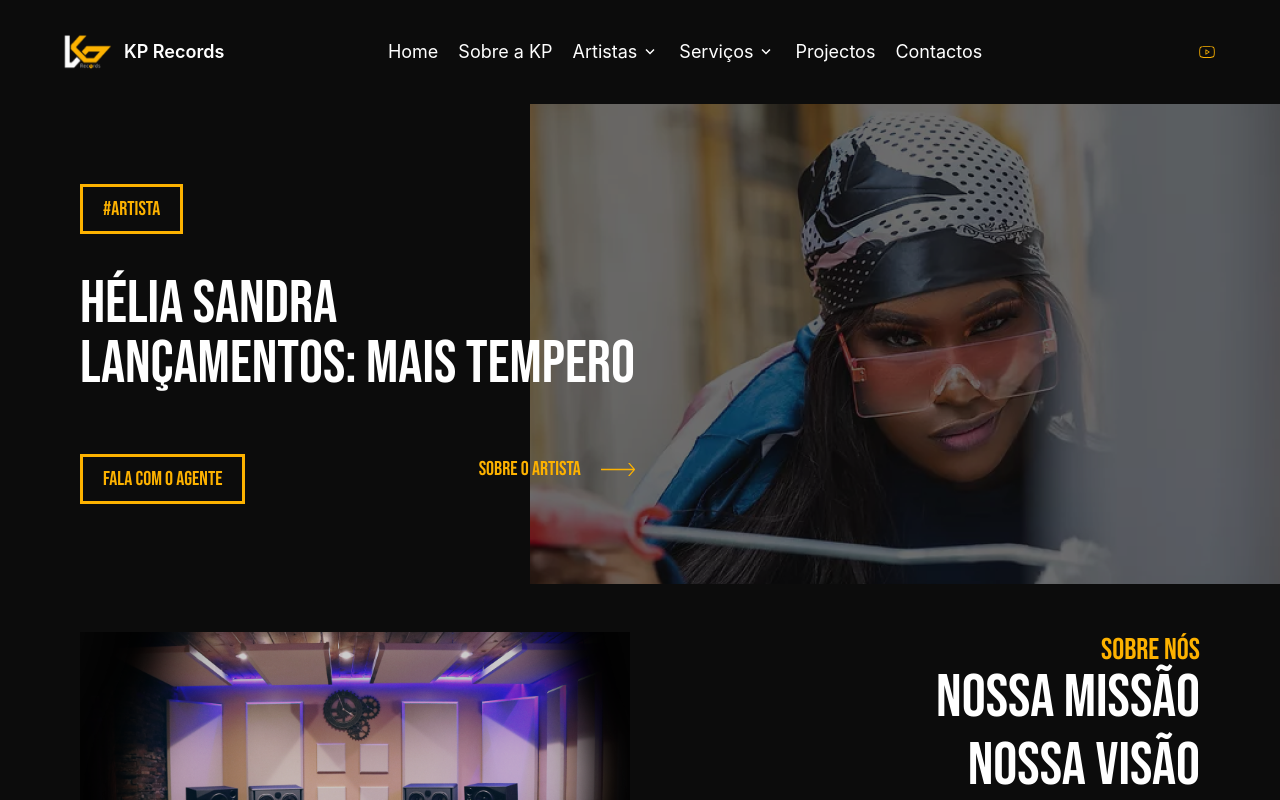
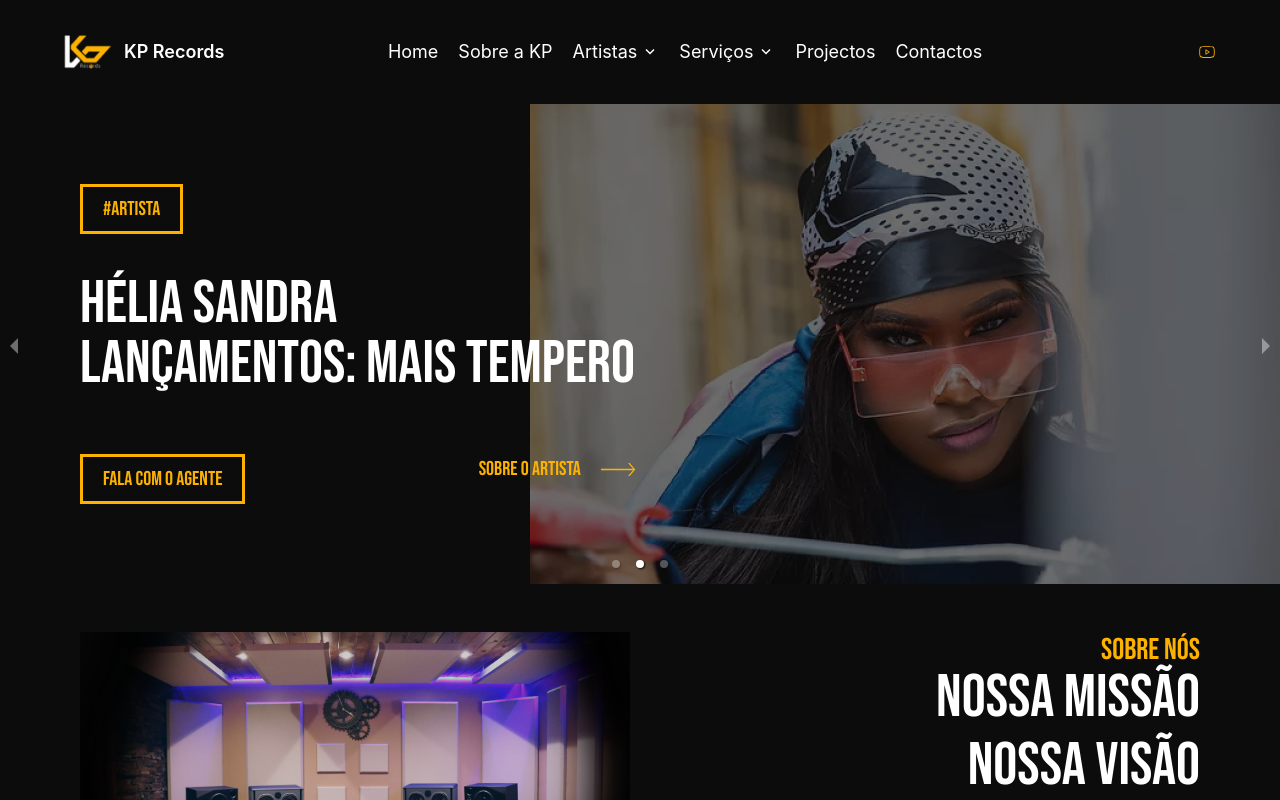
Before and after one commit to AshtonFabby/kprecords, a Next.js app: page / in a window 1280 px wide. Shown: the top 800 px of the page. Built offline with nearby package versions, Linux system fonts and the light colour scheme; some icons are missing.

Commit message:
fixed caurosel

```diff
--- a/package.json
+++ b/package.json
@@ -15,7 +15,7 @@
     "next": "13.0.3",
     "react": "18.2.0",
     "react-dom": "18.2.0",
-    "swiper": "^8.4.4"
+    "react-responsive-carousel": "^3.2.23"
   },
   "devDependencies": {
     "@iconify/react": "^4.0.0",
--- a/pages/components/hero.js
+++ b/pages/components/hero.js
@@ -7,8 +7,10 @@ const Hero = (props) => {
         <div className=" w-max font-bebas border-[3px] border-accent text-accent px-5 py-2 text-xl uppercase">
           #artista
         </div>
-        <h2 className=" font-bebas uppercase text-4xl sm:text-6xl  2xl:text-8xl mt-10">
-          {props.name} <br />
+        <h2 className="font-bebas uppercase text-4xl sm:text-6xl  2xl:text-8xl mt-10 text-start">
+          {props.name}
+        </h2>
+        <h2 className=" font-bebas uppercase text-4xl sm:text-6xl  2xl:text-8xl">
           <Link
             target="_blank"
             className=" hover:text-accent"
--- /dev/null
+++ b/pages/components/slider.js
@@ -0,0 +1,44 @@
+import "react-responsive-carousel/lib/styles/carousel.min.css"; // requires a loader
+import { Carousel } from "react-responsive-carousel";
+import Hero from "./hero";
+
+const HeroSlider = () => {
+  return (
+    <Carousel
+      autoPlay={true}
+      showStatus={false}
+      showThumbs={false}
+      infiniteLoop={true}
+    >
+      <div>
+        <Hero
+          name="Hélia Sandra"
+          botText="Lançamentos: Mais Tempero"
+          songLink="https://youtu.be/uZUxCjsvILk"
+          about=""
+          heroImage="/images/hela.png"
+        />
+      </div>
+      <div>
+        <Hero
+          name="Hélia Sandra"
+          botText="Lançamentos: Mais Tempero"
+          songLink="https://youtu.be/uZUxCjsvILk"
+          about=""
+          heroImage="/images/hela.png"
+        />
+      </div>
+      <div>
+        <Hero
+          name="Hélia Sandra"
+          botText="Lançamentos: Mais Tempero"
+          songLink="https://youtu.be/uZUxCjsvILk"
+          about=""
+          heroImage="/images/hela.png"
+        />
+      </div>
+    </Carousel>
+  );
+};
+
+export default HeroSlider;
--- a/pages/index.js
+++ b/pages/index.js
@@ -3,13 +3,13 @@ import Image from "next/image";
 import AboutComp from "./components/AboutComp";
 import Values from "./components/Value";
 
+import "swiper/css";
+import "swiper/css/pagination";
+import "swiper/css/navigation";
+import Link from "next/link";
+
 import { useState } from "react";
-import Hero from "./components/hero";
-
-import { Swiper, SwiperSlide, Autoplay } from "swiper/react";
-
-import "swiper/css";
-import Link from "next/link";
+import HeroSlider from "./components/slider";
 
 export default function Home() {
   const [aboutImage, setAboutImage] = useState("/images/mission.png");
@@ -41,55 +41,8 @@ export default function Home() {
       </Head>
 
       <main className="">
-        <Swiper
-          spaceBetween={30}
-          slidesPerView={1}
-          loop={true}
-          // onSlideChange={() => console.log("slide change")}
-          // onSwiper={(swiper) => console.log(swiper)}
-          autoplay={{
-            delay: 2500,
-            disableOnInteraction: false,
-          }}
-          modules={Autoplay}
-        >
-          <SwiperSlide>
-            <Hero
-              name="Hélia Sandra"
-              botText="Lançamentos: Mais Tempero"
-              songLink="https://youtu.be/uZUxCjsvILk"
-              about=""
-              heroImage="/images/hela.png"
-            />
-          </SwiperSlide>
-          <SwiperSlide>
-            <Hero
-              name="Hélia Sandra2"
-              botText="Lançamentos: Mais Tempero"
-              songLink="https://youtu.be/uZUxCjsvILk"
-              about=""
-              heroImage="/images/hela.png"
-            />
-          </SwiperSlide>
-          <SwiperSlide>
-            <Hero
-              name="Hélia Sandra"
-              botText="Lançamentos: Mais Tempero"
-              songLink="https://youtu.be/uZUxCjsvILk"
-              about=""
-              heroImage="/images/hela.png"
-            />
-          </SwiperSlide>
-          <SwiperSlide>
-            <Hero
-              name="Hélia Sandra"
-              botText="Lançamentos: Mais Tempero"
-              songLink="https://youtu.be/uZUxCjsvILk"
-              about=""
-              heroImage="/images/hela.png"
-            />
-          </SwiperSlide>
-        </Swiper>
+        <HeroSlider />
+
         <div className="about hidden pt-12 lg:flex px-20">
           <div className="left w-1/2">
             <Image src={aboutImage} height={416} width={750} alt="Mission" />
```
Also changed, not shown: 1 other file (tests, documents, lock files or other folders).
